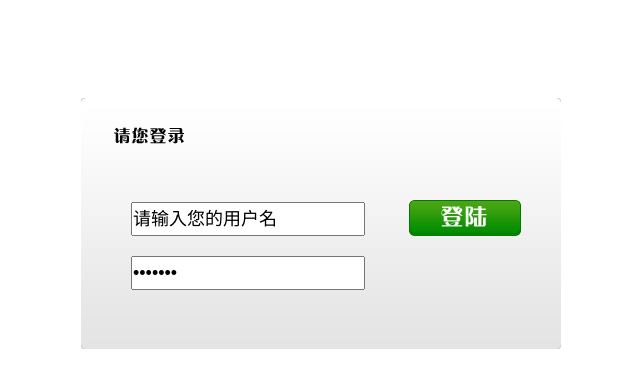
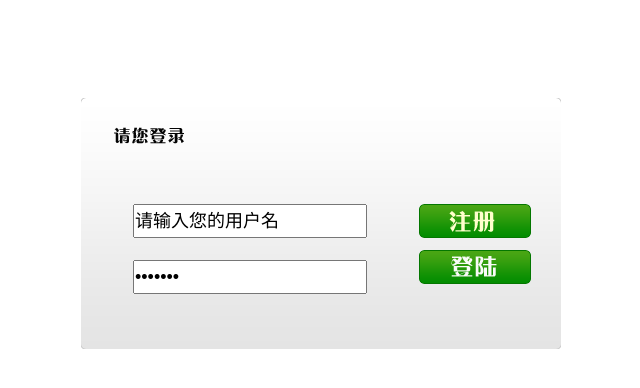
Before and after one commit to jerray/Cybery-Reader, a PHP site: page /cybery-reader/views/login.html in a window 1280 px wide. Shown: the part 138-526 px from the top of the page, without its empty margins (319-959 px from the left). Run offline with PHP 8.4, Linux system fonts and the light colour scheme.

Commit message:
修改了login的样式

```diff
--- a/static/css/style_r.css
+++ b/static/css/style_r.css
@@ -95,7 +95,7 @@ input.command_1{
 	float:right;
 	width:112px;
 	height:34px;
-	margin-top: -90px;
+//	margin-top: -90px;
     	margin-right: 40px;
 }
 input.command_2{
@@ -112,6 +112,11 @@ input.command_s{
 	margin-top: -35px;
         margin-right: 40px;
 }
+
+#table_login{
+	float:left;
+}
+
 img.title{
 	clear:both;
 	margin: 10px;
--- a/views/login.html
+++ b/views/login.html
@@ -39,13 +39,27 @@
 
 		<div id="context">
 			<img src="../static/images/logintitle.png" class="title" />
-			<a href="../regist/step1/"><img src="../static/images/register.png" class="command_regist" /></a>
 			<form action="" method="POST" >
-				<input class="name" type="text" name="username" value="请输入您的用户名"  onMouseOver="this.focus()" onMouseOut="if(this.value=='')this.value='请输入您的用户名';" onFocus="this.select()" onClick="if(this.value=='请输入您的用户名')this.value=''">
-				<input class="password" type="password" name="password" value="请输入您的密码"  onMouseOver="this.focus()" onMouseOut="if(this.value=='')this.value='请输入您的密码';" onFocus="this.select()" onClick="if(this.value=='请输入您的密码')this.value=''">
-				<input type="image" src="../static/images/login.png" class="command_1" />
+				<table id="table_login">
+				<tr>
+					<td>
+						<input class="name" type="text" name="username" value="请输入您的用户名"  onMouseOver="this.focus()" onMouseOut="if(this.value=='')this.value='请输入您的用户名';" onFocus="this.select()" onClick="if(this.value=='请输入您的用户名')this.value=''">
+					</td>
+					<td>
+						<a href="../regist/step1/"><img src="../static/images/register.png" class="command_regist" /></a>
+					</td>
+
+				</tr>
+				<tr>
+					<td>
+						<input class="password" type="password" name="password" value="请输入您的密码"  onMouseOver="this.focus()" onMouseOut="if(this.value=='')this.value='请输入您的密码';" onFocus="this.select()" onClick="if(this.value=='请输入您的密码')this.value=''">
+					</td>
+					<td>
+						<input type="image" src="../static/images/login.png" class="command_1" />
+					</td>
+				</tr>
+				</table>
 			</form>
-
 
 		</div>
 
```
Also changed, not shown: views/index.html (deleted), 2 other files.
